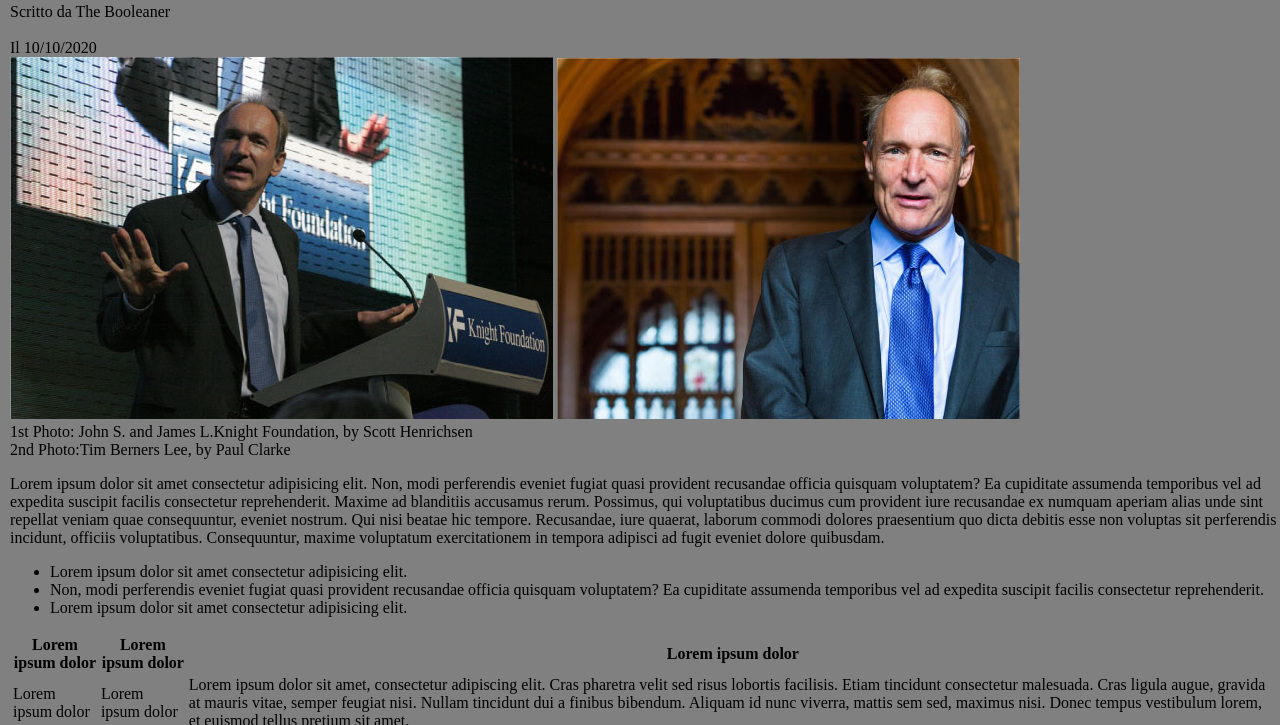
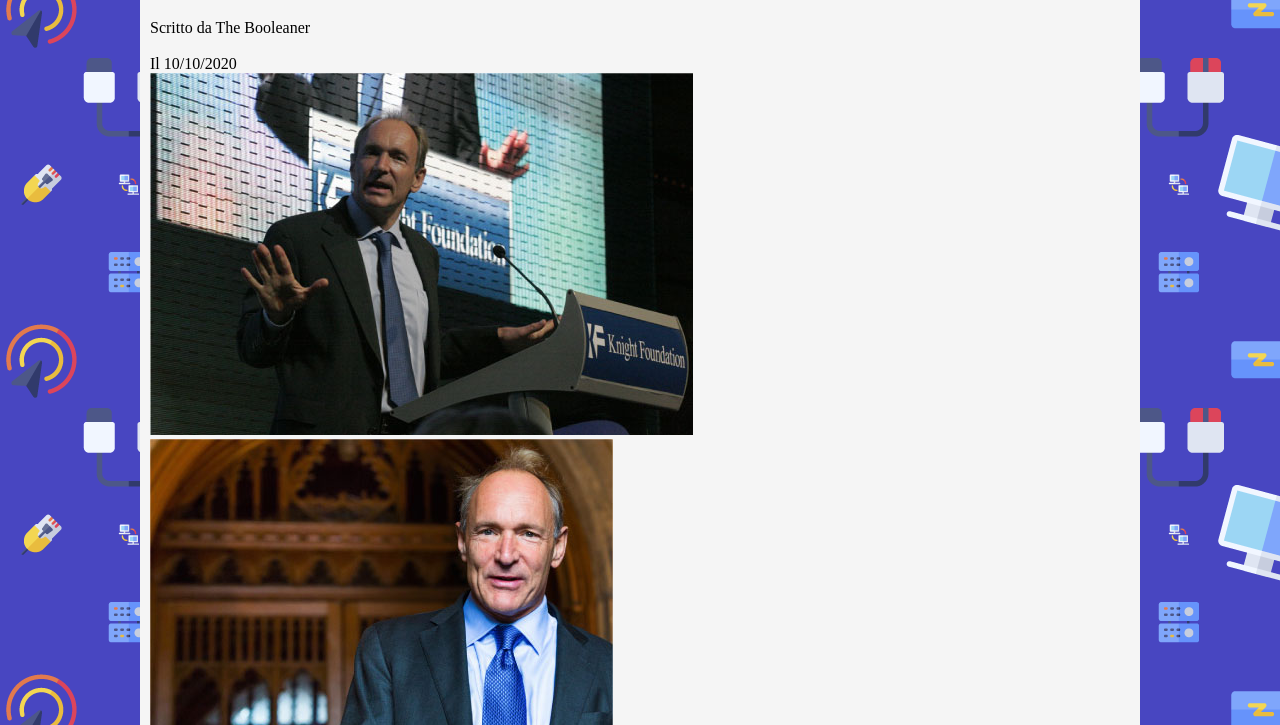
Before and after one commit to GinaTovarAlmario/html-css-booleaner, a plain HTML site: page index.html in a window 1280 px wide. Shown: the part 406-1131 px from the top of the page. Drawn offline with Linux system fonts and the light colour scheme.

Commit message:
first try fixing container

```diff
--- a/css/style.css
+++ b/css/style.css
@@ -1,7 +1,8 @@
 .contenitore {
-    background: grey;
-    width: auto;
-    height: auto;
+    background:whitesmoke;
+    border-color: red;
+    max-width: ;width: 1000px;
+    margin: 50px auto;
 }
 
 header {
```
